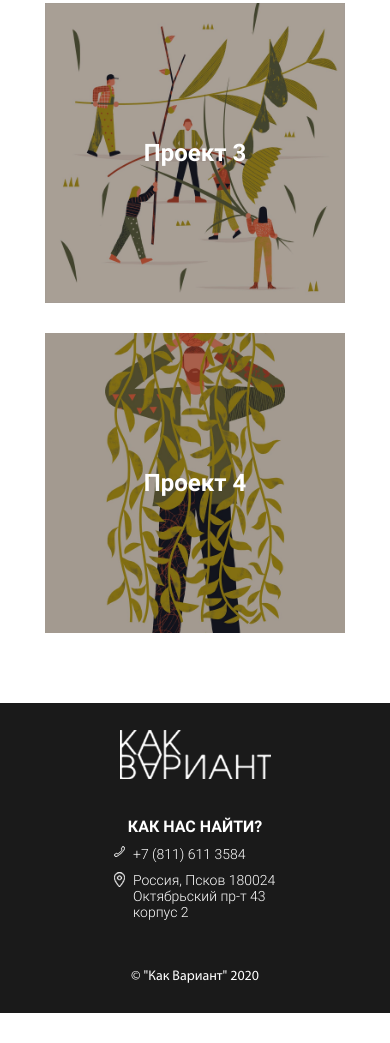
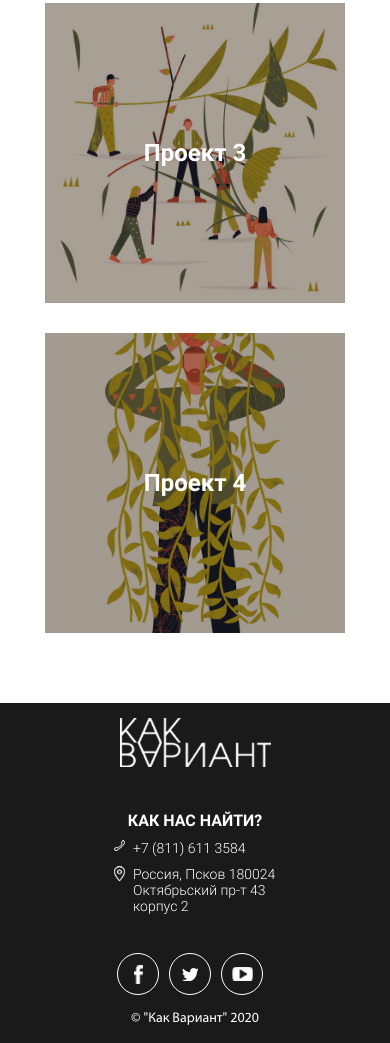
Before and after one commit to Endermax200113/TesterSite, a plain HTML site: page index.html in a window 390 px wide. Shown: the part 1621-2664 px from the top of the page. Before the commit the page ends 2634 px from the top, so only its background shows below. Drawn offline with nearby package versions, Linux system fonts and the light colour scheme.

Commit message:
Добавлены соц сети

```diff
--- a/css/styles.css
+++ b/css/styles.css
@@ -926,7 +926,7 @@ a {
         font-size: 1.5em; }
   .footer {
     padding: 10px 0px;
-    height: 290px; }
+    height: 320px; }
     .footer-blocks {
       height: calc(100% - 20px);
       -webkit-box-orient: vertical;
@@ -946,6 +946,7 @@ a {
           padding-top: 15px;
           font-size: 14px; }
         .footer-blocks-block-title {
+          margin-top: 30px;
           font-size: 16px; }
         .footer-blocks-block-data {
           padding-top: 10px;
@@ -977,6 +978,11 @@ a {
             width: 70px; }
         .footer-blocks-block-soc {
           margin-top: 30px; }
+          .footer-blocks-block-soc-br {
+            width: 40px;
+            height: 40px; }
+          .footer-blocks-block-soc-icon {
+            height: auto; }
   .mode-comp {
     display: none; }
   .mode-mob {
--- a/index.html
+++ b/index.html
@@ -151,10 +151,10 @@
 					</div>
 				</div>
 
-				<div class="footer-blocks-block mode-comp">
-					<div class="footer-blocks-block-title">Обратная связь</div>
+				<div class="footer-blocks-block">
+					<div class="footer-blocks-block-title mode-comp">Обратная связь</div>
 
-					<div class="footer-blocks-block-form">
+					<div class="footer-blocks-block-form mode-comp">
 						<input type="text" placeholder="Написать нам на почту" class="footer-blocks-block-form-field">
 						<input type="submit" onclick="return false;" value="" class="footer-blocks-block-form-btn">
 
@@ -174,9 +174,9 @@
 							<img src="img/yt.png" alt="" class="footer-blocks-block-soc-icon">
 						</a>
 					</div>
+
+					<div class="footer-blocks-block-copyright mode-mob">&copy; "Как Вариант" 2020</div>
 				</div>
-
-				<div class="footer-blocks-block-copyright mode-mob">&copy; "Как Вариант" 2020</div>
 			</div>
 		</footer>
 
```
